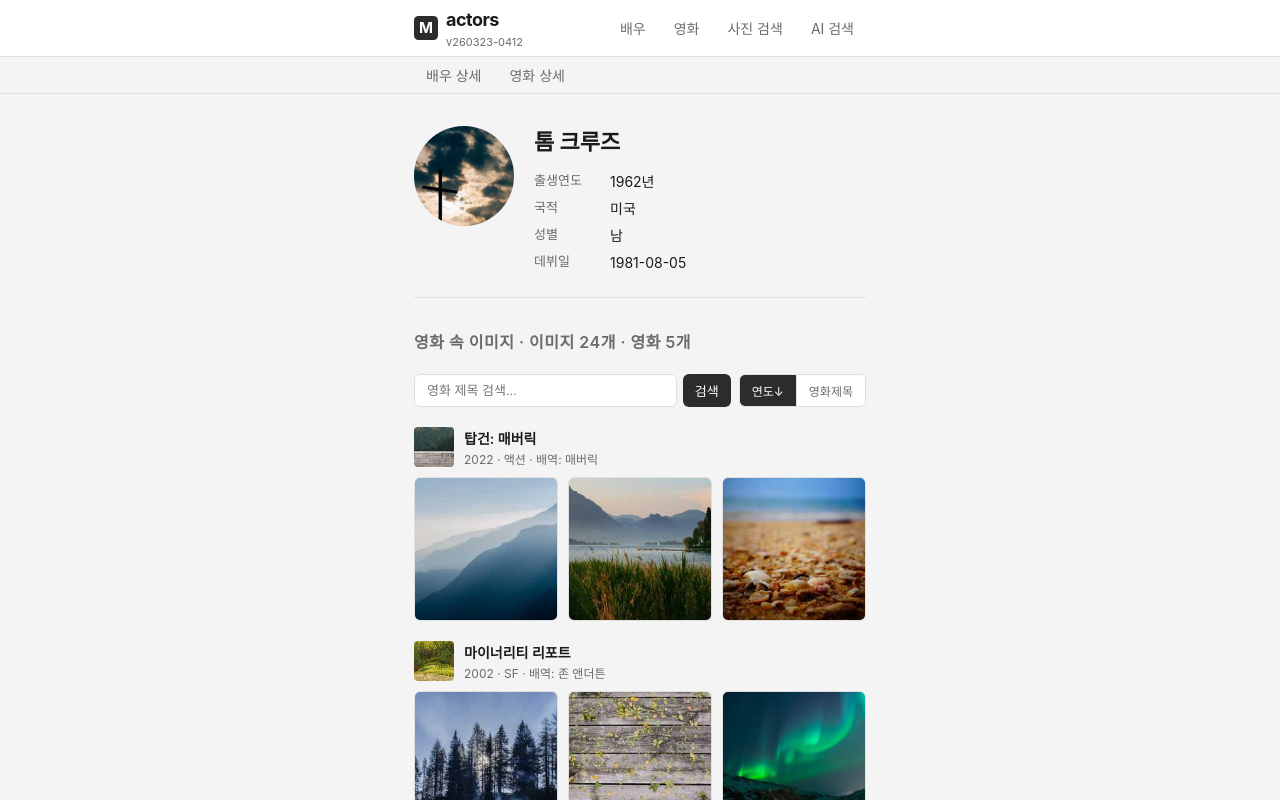
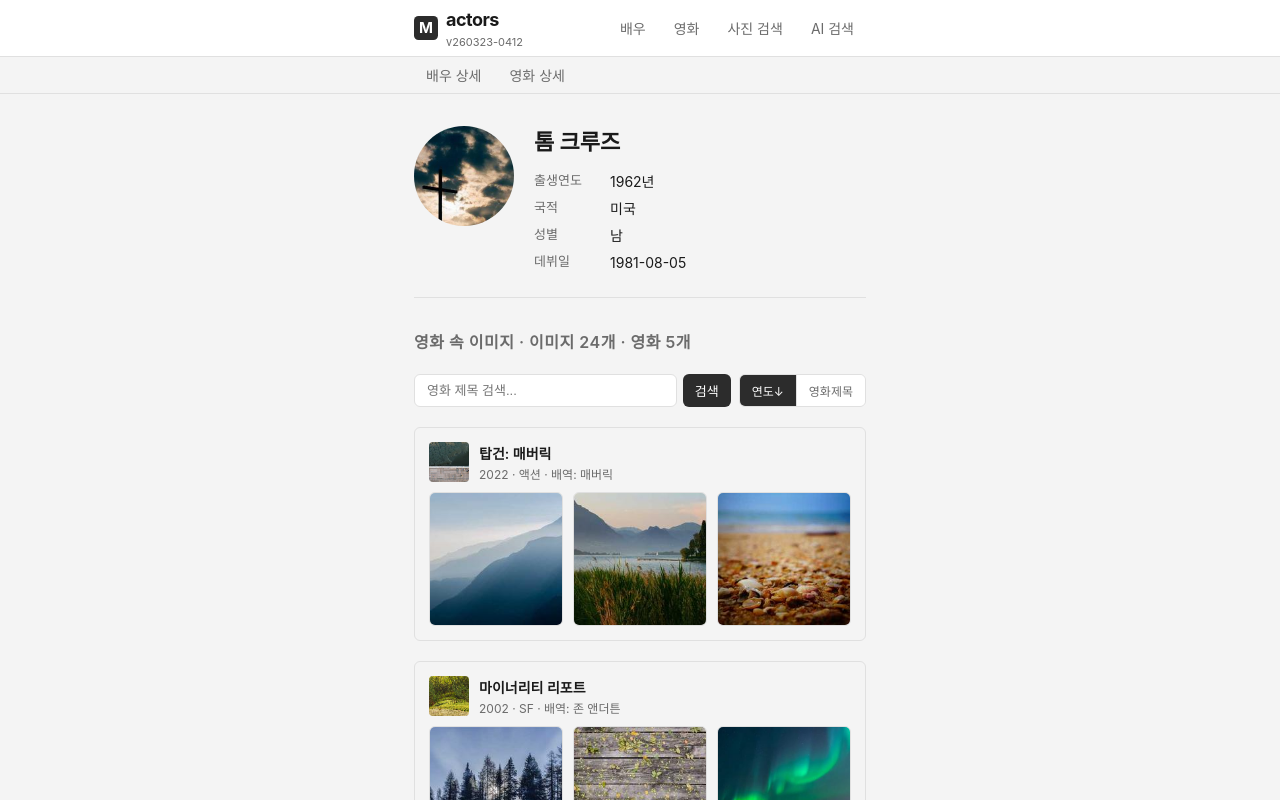
Before and after one commit to danielk0121/actorgram, a React (Vite) app in the folder actorsapp/: page /profiles in a window 1280 px wide. Shown: the top 800 px of the page. Built offline with nearby package versions, Linux system fonts and the light colour scheme.

Commit message:
배우 상세 필모그래피 그룹에 테두리 박스 추가

```diff
--- a/actorsapp/src/App.css
+++ b/actorsapp/src/App.css
@@ -977,6 +977,9 @@
   display: flex;
   flex-direction: column;
   gap: 10px;
+  border: 1px solid var(--color-border);
+  border-radius: var(--radius);
+  padding: 14px;
 }
 
 .detail-movie-role-group-header {
@@ -993,8 +996,8 @@
   text-align: left;
   cursor: pointer;
   border-radius: var(--radius);
-  padding: 6px;
-  margin: -6px;
+  padding: 4px;
+  margin: -4px;
   transition: background 0.15s;
 }
 
```
